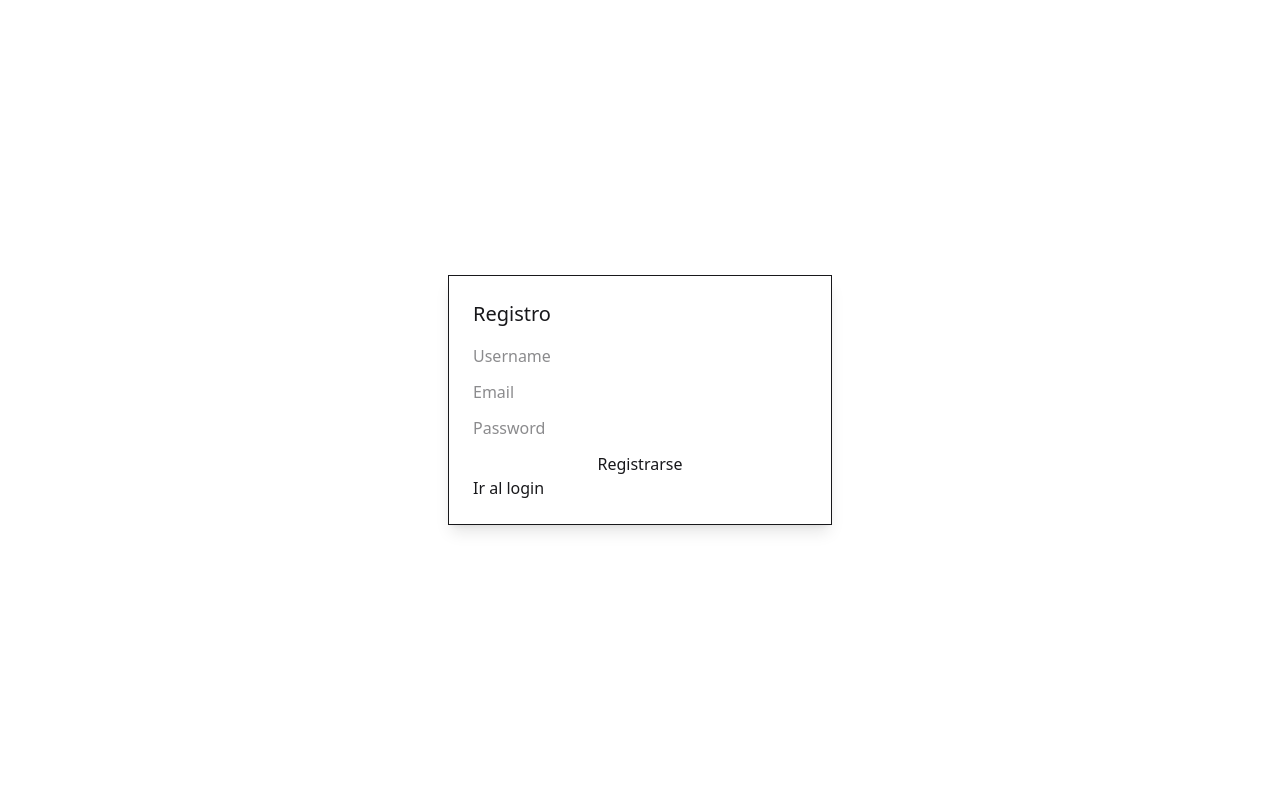
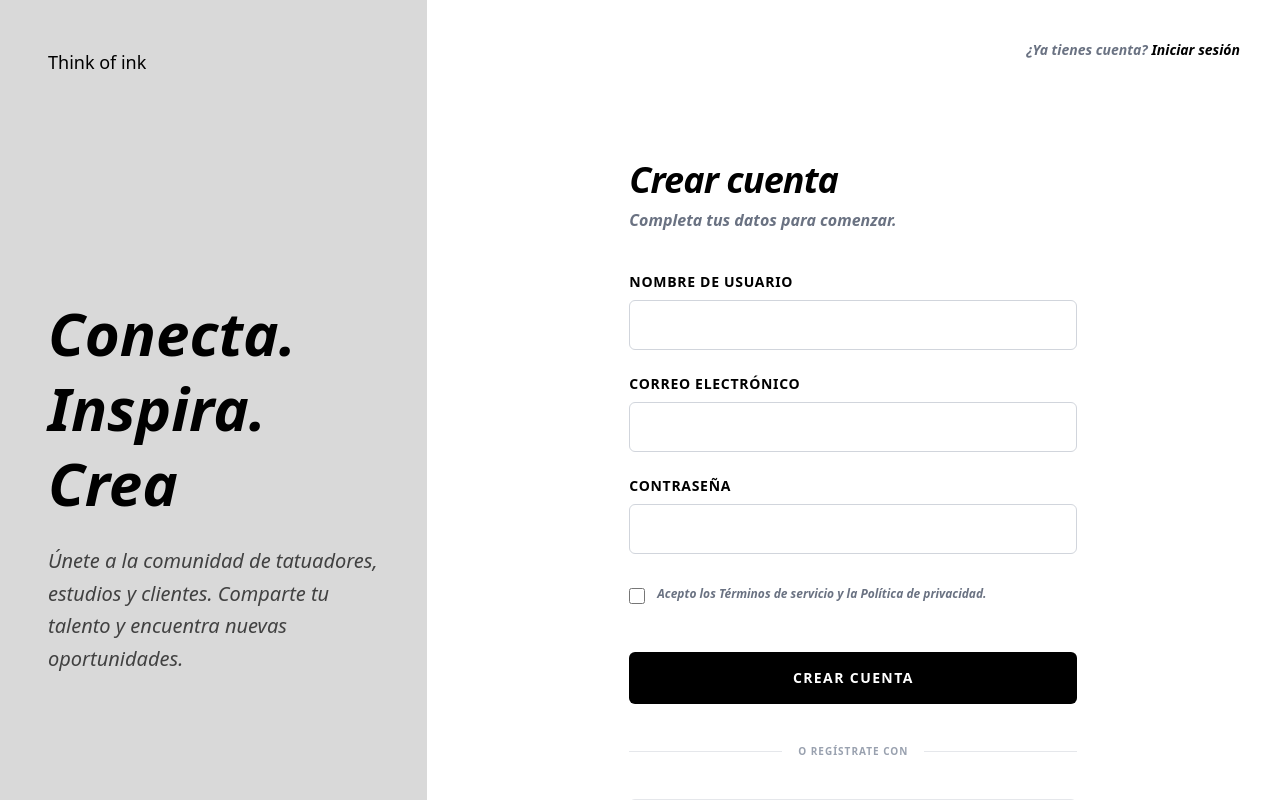
Before and after one commit to Desarrollo-de-Entornos-Digitales/taller-next-corte-3-y-4-think-of-ink, a Next.js app: page /register in a window 1280 px wide. Shown: the top 800 px of the page. Built offline with nearby package versions, Linux system fonts and the light colour scheme.

Commit message:
commit 1

```diff
--- a/package.json
+++ b/package.json
@@ -14,6 +14,7 @@
         "@emotion/styled": "^11.14.1",
         "@mui/icons-material": "^9.0.0",
         "@mui/material": "^9.0.0",
+        "axios": "^1.16.0",
         "next": "16.2.4",
         "react": "19.2.4",
         "react-dom": "19.2.4"
--- a/src/app/register/page.tsx
+++ b/src/app/register/page.tsx
@@ -3,7 +3,6 @@
 import Link from 'next/link';
 import { useState } from 'react';
 import { useRouter } from 'next/navigation';
-
 import { registerUser } from './register.service';
 
 export default function Register() {
@@ -12,10 +11,8 @@ export default function Register() {
     const [password, setPassword] = useState('');
     const router = useRouter();
 
-    // 👉 función async (está bien)
     const handleRegister = async (e: React.FormEvent) => {
         e.preventDefault();
-
         try {
             await registerUser(username, email, password);
             alert('Usuario creado');
@@ -27,27 +24,116 @@ export default function Register() {
     };
 
     return (
-        <main className="flex items-center justify-center min-h-screen">
-            <div className="w-96 p-6 shadow-lg border">
-                <h2 className="text-xl mb-4">Registro</h2>
+        <main className="flex min-h-screen bg-white font-sans">
+            {/* Sección Izquierda: Informativa (Captura de pantalla 2026-05-03 160335.png) */}
+            <section className="hidden lg:flex flex-col justify-between w-1/3 bg-[#D9D9D9] p-12">
+                <div className="text-black font-medium text-lg">Think of ink</div>
 
-                <form onSubmit={(e) => handleRegister(e)} className="flex flex-col gap-3">
-                    <input placeholder="Username" value={username} onChange={(e) => setUsername(e.target.value)} />
+                <div className="space-y-6">
+                    <h1 className="text-6xl font-bold leading-tight text-black italic">
+                        Conecta.<br />Inspira.<br />Crea
+                    </h1>
+                    <p className="text-xl text-black/70 max-w-sm leading-relaxed italic">
+                        Únete a la comunidad de tatuadores, estudios y clientes.
+                        Comparte tu talento y encuentra nuevas oportunidades.
+                    </p>
+                </div>
 
-                    <input placeholder="Email" value={email} onChange={(e) => setEmail(e.target.value)} />
+                <div className="h-10"></div>
+            </section>
 
+            {/* Sección Derecha: Formulario (Sin Ubicación, Nombre Completo ni Rol) */}
+            <section className="flex-1 flex flex-col p-8 lg:p-20 relative">
+                <div className="absolute top-10 right-10 text-sm italic">
+                    <span className="text-gray-500 font-bold">¿Ya tienes cuenta? </span>
+                    <Link href="/login" className="font-black text-black hover:underline">
+                        Iniciar sesión
+                    </Link>
+                </div>
+
+                <div className="max-w-md w-full mx-auto mt-20 italic">
+                    <h2 className="text-4xl font-black text-black mb-2 tracking-tight">Crear cuenta</h2>
+                    <p className="text-gray-500 mb-10 font-bold">Completa tus datos para comenzar.</p>
+
+                    <form onSubmit={handleRegister} className="space-y-6 not-italic">
+                        {/* Campo: Username */}
+                        <div className="flex flex-col gap-2">
+                            <label className="text-sm font-black text-black uppercase tracking-wider">Nombre de usuario</label>
+                            <input
+                                type="text"
+                                value={username}
+                                onChange={(e) => setUsername(e.target.value)}
+                                className="w-full border border-gray-300 rounded-md p-3 focus:outline-none focus:ring-1 focus:ring-black font-medium"
+                                required
+                            />
+                        </div>
+
+                        {/* Campo: Email */}
+                        <div className="flex flex-col gap-2">
+                            <label className="text-sm font-black text-black uppercase tracking-wider">Correo electrónico</label>
+                            <input
+                                type="email"
+                                value={email}
+                                onChange={(e) => setEmail(e.target.value)}
+                                className="w-full border border-gray-300 rounded-md p-3 focus:outline-none focus:ring-1 focus:ring-black font-medium"
+                                required
+                            />
+                        </div>
+
+                        {/* Campo: Password */}
+                        <div className="flex flex-col gap-2">
+                            <label className="text-sm font-black text-black uppercase tracking-wider">Contraseña</label>
                             <input
                                 type="password"
-                        placeholder="Password"
                                 value={password}
                                 onChange={(e) => setPassword(e.target.value)}
+                                className="w-full border border-gray-300 rounded-md p-3 focus:outline-none focus:ring-1 focus:ring-black font-medium"
+                                required
                             />
+                        </div>
 
-                    <button type="submit">Registrarse</button>
+                        {/* Checkbox de términos */}
+                        <div className="flex items-start gap-3 py-2 italic">
+                            <input type="checkbox" className="w-4 h-4 mt-0.5 accent-black cursor-pointer" required />
+                            <label className="text-xs text-gray-500 font-bold leading-tight">
+                                Acepto los Términos de servicio y la Política de privacidad.
+                            </label>
+                        </div>
+
+                        <button
+                            type="submit"
+                            className="w-full bg-black text-white font-black py-4 rounded-md hover:bg-zinc-800 transition-all active:scale-[0.98] mt-4 text-sm uppercase tracking-widest"
+                        >
+                            Crear cuenta
+                        </button>
                     </form>
 
-                <Link href="/login">Ir al login</Link>
+                    {/* Separador */}
+                    <div className="relative my-10 not-italic">
+                        <div className="absolute inset-0 flex items-center">
+                            <div className="w-full border-t border-gray-200"></div>
                         </div>
+                        <div className="relative flex justify-center text-[10px] uppercase font-black tracking-widest">
+                            <span className="bg-white px-4 text-gray-400">o regístrate con</span>
+                        </div>
+                    </div>
+
+                    {/* Botones Sociales */}
+                    <div className="space-y-3 not-italic">
+                        <SocialButton icon="G" label="Continuar con Google" />
+                        <SocialButton icon="f" label="Continuar con Facebook" />
+                    </div>
+                </div>
+            </section>
         </main>
     );
 }
+
+function SocialButton({ icon, label }: { icon: string, label: string }) {
+    return (
+        <button type="button" className="w-full border border-gray-200 rounded-md py-3 flex items-center justify-center gap-3 hover:bg-gray-50 transition-colors text-xs font-black text-black uppercase tracking-widest">
+            <span className="flex items-center justify-center w-5 h-5 rounded-full bg-zinc-100 text-[10px]">{icon}</span>
+            {label}
+        </button>
+    );
+}
```
Also changed, not shown: 1 other file (tests, documents, lock files or other folders). Lines whose indentation alone changed are shown as unchanged.
